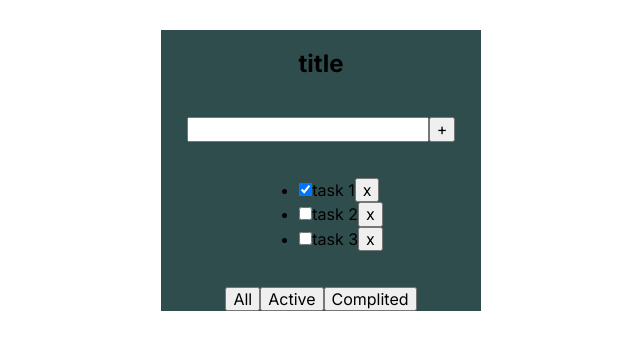
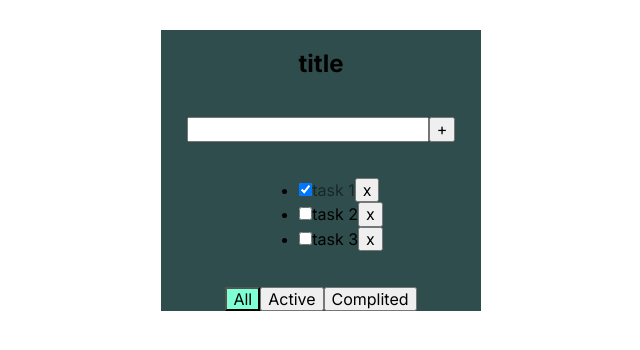
Before and after one commit to osipikav/todo-list, a React (Vite) app: page / in a window 1280 px wide. Shown: the top 350 px of the page, without its empty margins (319-959 px from the left). Built offline with nearby package versions, Linux system fonts and the light colour scheme.

Commit message:
added errors

```diff
--- a/src/app/index.scss
+++ b/src/app/index.scss
@@ -16,13 +16,27 @@ body {
 .App {
   padding: 30px;
   display: flex;
-  }
+}
 
 .container {
   max-width: 300px;
   background-color: rgb(47, 77, 77);
-  display:flex;
+  display: flex;
   align-items: center;
   flex-direction: column;
   gap: 20px;
-  }
+}
+
+.error {
+  border: red 1px solid;
+}
+
+.error-message {
+  color: red;
+}
+.active-filter {
+  background-color: aquamarine;
+}
+.is-done {
+  opacity: 0.5;
+}
--- a/src/app/index.tsx
+++ b/src/app/index.tsx
@@ -4,14 +4,14 @@ import { useState } from 'react';
 import { v1 } from 'uuid';
 
 export const App = () => {
-  const initTasks: TaskType[] = [
+  const initTasks = [
     { id: v1(), task: 'task 1', isDone: true },
     { id: v1(), task: 'task 2', isDone: false },
     { id: v1(), task: 'task 3', isDone: false },
   ];
 
-  const [tasks, setTasks] = useState(initTasks);
-  const [filter, setFilter] = useState('all');
+  const [tasks, setTasks] = useState<TaskType[]>(initTasks);
+  const [filter, setFilter] = useState<FilterTypes>('all');
 
   function removeTask(id: string) {
     const updatedTasks = tasks.filter((t) => t.id !== id);
@@ -28,8 +28,12 @@ export const App = () => {
     setTasks(newTasksArray);
   }
 
-  function changeCheckMark() {
-    console.log('hi');
+  function changeTaskStatus(taskId: string) {
+    const task = tasks.find((t) => taskId === t.id);
+    if (task) {
+      task.isDone = !task.isDone;
+    }
+    setTasks([...tasks]);
   }
 
   let tasksForToDoList = tasks;
@@ -48,7 +52,8 @@ export const App = () => {
         title={'title'}
         changeFilter={changeFilter}
         addTask={addTask}
-        changeCheckMark={changeCheckMark}
+        changeTaskStatus={changeTaskStatus}
+        filter={filter}
       />
     </div>
   );
--- a/src/components/ToDoList/ToDoList.tsx
+++ b/src/components/ToDoList/ToDoList.tsx
@@ -8,7 +8,8 @@ type PropsType = {
   removeTask: (taskId: string) => void;
   changeFilter: (filterValue: FilterTypes) => void;
   addTask: (value: string) => void;
-  changeCheckMark: () => void;
+  changeTaskStatus: (taskId: string) => void;
+  filter: FilterTypes;
 };
 
 export interface TaskType {
@@ -19,9 +20,11 @@ export interface TaskType {
 
 export function ToDoList(props: PropsType) {
   const [newTaskTitle, setNewTaskTitle] = useState('');
+  const [error, setError] = useState('');
 
   function onNewTitleHandler(e: ChangeEvent<HTMLInputElement>) {
     setNewTaskTitle(e.currentTarget.value);
+    setError('');
   }
   function onNewTitleKeyDownHandler(e: KeyboardEvent<HTMLInputElement>) {
     if (e.key === 'Enter') {
@@ -30,15 +33,23 @@ export function ToDoList(props: PropsType) {
     }
   }
   function addTask() {
-    props.addTask(newTaskTitle);
+    const validTaskTitle = newTaskTitle.trim();
+    if (validTaskTitle === '') {
+      setError('Field is required');
+      return;
+    }
+    props.addTask(validTaskTitle);
     setNewTaskTitle('');
   }
+
   function onAllClickHandler() {
     props.changeFilter('all');
   }
+
   function onActiveClickHandler() {
     props.changeFilter('active');
   }
+
   function onComplitedClickHandler() {
     props.changeFilter('complited');
   }
@@ -51,31 +62,49 @@ export function ToDoList(props: PropsType) {
           value={newTaskTitle}
           onChange={onNewTitleHandler}
           onKeyDown={onNewTitleKeyDownHandler}
+          className={error ? 'error' : ''}
         />
         <button onClick={addTask}>+</button>
+        {error && <div className="error-message"> {error}</div>}
       </div>
+
       <ul>
         {props.tasks.map((task: TaskType) => {
+          function onChangeHandler() {
+            props.changeTaskStatus(task.id);
+          }
+
           function removeTask() {
             props.removeTask(task.id);
           }
           return (
             <li key={task.id}>
-              <input
-                type="checkbox"
-                checked={task.isDone}
-                onChange={(e) => console.log(e.currentTarget)}
-              />
-              <span>{task.task}</span>
+              <input type="checkbox" checked={task.isDone} onChange={onChangeHandler} />
+              <span className={task.isDone ? 'is-done' : ''}>{task.task}</span>
               <button onClick={removeTask}>x</button>
             </li>
           );
         })}
       </ul>
       <div>
-        <button onClick={onAllClickHandler}>All</button>
-        <button onClick={onActiveClickHandler}>Active</button>
-        <button onClick={onComplitedClickHandler}>Complited</button>
+        <button
+          className={props.filter === 'all' ? 'active-filter' : ''}
+          onClick={onAllClickHandler}
+        >
+          All
+        </button>
+        <button
+          className={props.filter === 'active' ? 'active-filter' : ''}
+          onClick={onActiveClickHandler}
+        >
+          Active
+        </button>
+        <button
+          className={props.filter === 'complited' ? 'active-filter' : ''}
+          onClick={onComplitedClickHandler}
+        >
+          Complited
+        </button>
       </div>
     </div>
   );
```
